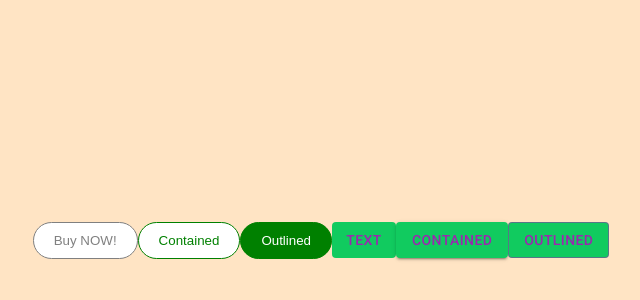
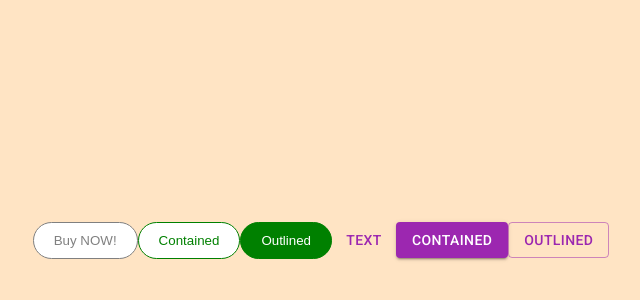
Before and after one commit to kirik5/styled-theme-material, a React (Create React App) app: page / in a window 1280 px wide. Shown: the part 160-460 px from the top of the page, without its empty margins (319-959 px from the left). Built offline with nearby package versions, Linux system fonts and the light colour scheme.

Commit message:
009 создаем только свою модификация глобальной темы - все работает как и из коробки

```diff
--- a/src/MyMaterialButton.jsx
+++ b/src/MyMaterialButton.jsx
@@ -2,11 +2,9 @@ import React from 'react'
 import {styled} from '@mui/material/styles';
 import {Button} from "@mui/material";
 
-const MyMaterialButtonStyled = styled(Button)(({theme}) => ({
-    color: theme.palette.primary.main,
-    backgroundColor: theme.palette.secondary.main,
-    border: `1px solid ${theme.palette.primary}`,
-}))
+const MyMaterialButtonStyled = styled(Button)({
+
+})
 
 const MyMaterialButton = ({children, ...rest}) => {
     return <MyMaterialButtonStyled {...rest}>{children}</MyMaterialButtonStyled>
```
